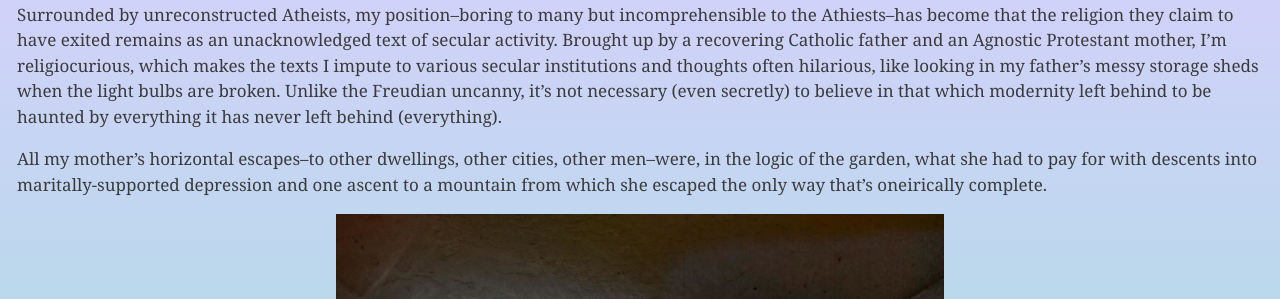
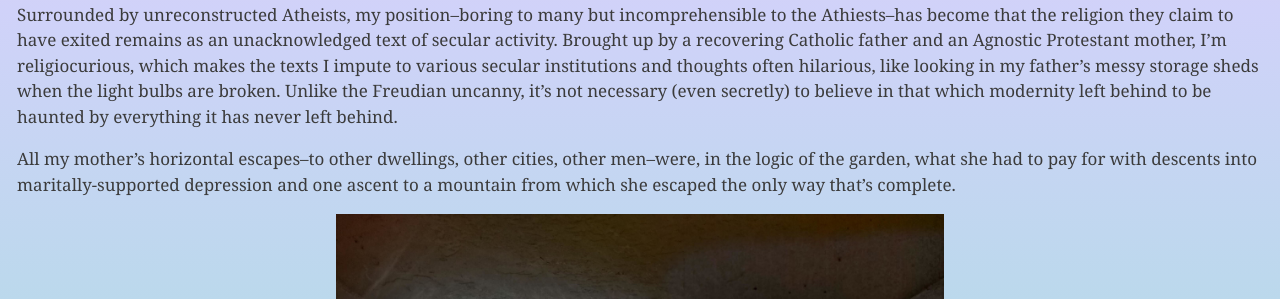
Before and after one commit to meanyhead/meanyhead.github.io, a Jekyll site: the page built from _posts/2019-4-26-the_garden.md, in a window 1280 px wide. Shown: the part 1145-1444 px from the top of the page. Built offline with Jekyll 4.4.1, drawn with Linux system fonts in a browser that asks for light colours; comment, search, counter and statistics services are not loaded.

Commit message:
auto Mon 07/05/2021  11:22 AM

```diff
--- a/_posts/2019-4-26-the_garden.md
+++ b/_posts/2019-4-26-the_garden.md
@@ -19,8 +19,8 @@ The itinerary my friend is planning for the two days we'll be in the city form a
 
 Exit is only moral if vertical, like pushing and drawing on the chest, which is presenting itself upward. Leave horizontally and you've forfeited something. A house for Gaston Bachelard is "oneirically incomplete" if it is composed of "mere horizontality." Moreover, city dwellers' apartments lack "cosmicity": you can't lay down in a garden and look up at the sky. If this were a certain kind of essay, I would say something here that would boil down to "horizontality is revolutionary praxis," which would be to rhetorically rearrange horizontal into horizon. In a recent video, FKA Twigs dances up an infinite pole toward a gauzy heaven only to descend into a shallow pit of mud, mud that the pit's inhabitants coat her in, forming a barrier with which she will experience the world anew or will preserve her former experience, like skin but not skin.
 
-Surrounded by unreconstructed Atheists, my position--boring to many but incomprehensible to the Athiests--has become that the religion they claim to have exited remains as an unacknowledged text of secular activity. Brought up by a recovering Catholic father and an Agnostic Protestant mother, I'm religiocurious, which makes the texts I impute to various secular institutions and thoughts often hilarious, like looking in my father's messy storage sheds when the light bulbs are broken. Unlike the Freudian uncanny, it's not necessary (even secretly) to believe in that which modernity left behind to be haunted by everything it has never left behind (everything).
+Surrounded by unreconstructed Atheists, my position--boring to many but incomprehensible to the Athiests--has become that the religion they claim to have exited remains as an unacknowledged text of secular activity. Brought up by a recovering Catholic father and an Agnostic Protestant mother, I'm religiocurious, which makes the texts I impute to various secular institutions and thoughts often hilarious, like looking in my father's messy storage sheds when the light bulbs are broken. Unlike the Freudian uncanny, it's not necessary (even secretly) to believe in that which modernity left behind to be haunted by everything it has never left behind.
 
-All my mother's horizontal escapes--to other dwellings, other cities, other men--were, in the logic of the garden, what she had to pay for with descents into maritally-supported depression and one ascent to a mountain from which she escaped the only way that's oneirically complete.
+All my mother's horizontal escapes--to other dwellings, other cities, other men--were, in the logic of the garden, what she had to pay for with descents into maritally-supported depression and one ascent to a mountain from which she escaped the only way that's complete.
 
 ![Maple tree seen through the shadow it casts on a skylight]({{ site.baseurl }}/res/img/skylight.jpg)
--- a/publish_time.txt
+++ b/publish_time.txt
@@ -1 +1 @@
-10:52 AM
+11:01 AM
```
